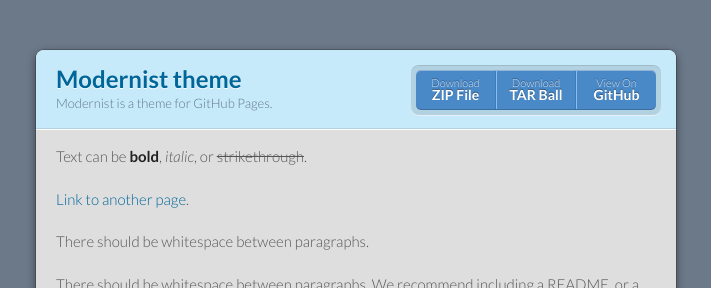
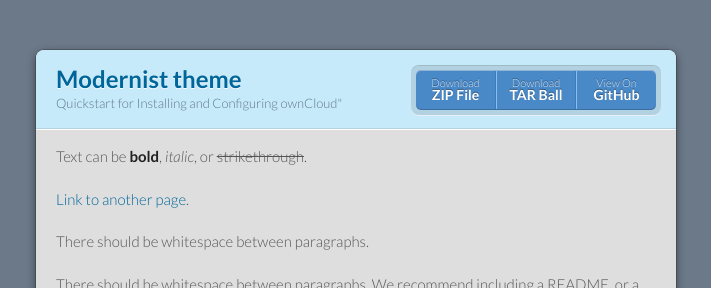
Before and after one commit to schwingle/this-is-only-a-test, a Jekyll site: the page built from index.md, in a window 1280 px wide and 900 px high. Shown: the top 288 px of the window, without its empty margins (284-995 px from the left). Built offline with Jekyll 4.4.1, drawn with Linux system fonts in a browser that asks for light colours.

Commit message:
added site settings

```diff
--- a/_config.yml
+++ b/_config.yml
@@ -3,3 +3,8 @@
 show_downloads: true
 google_analytics:
 theme: jekyll-theme-modernist
+
+# Site settings
+description: Quickstart for Installing and Configuring ownCloud"
+baseurl: "/owncloud-quickstart/"
+url: "http://schwingle.github.io"
```
